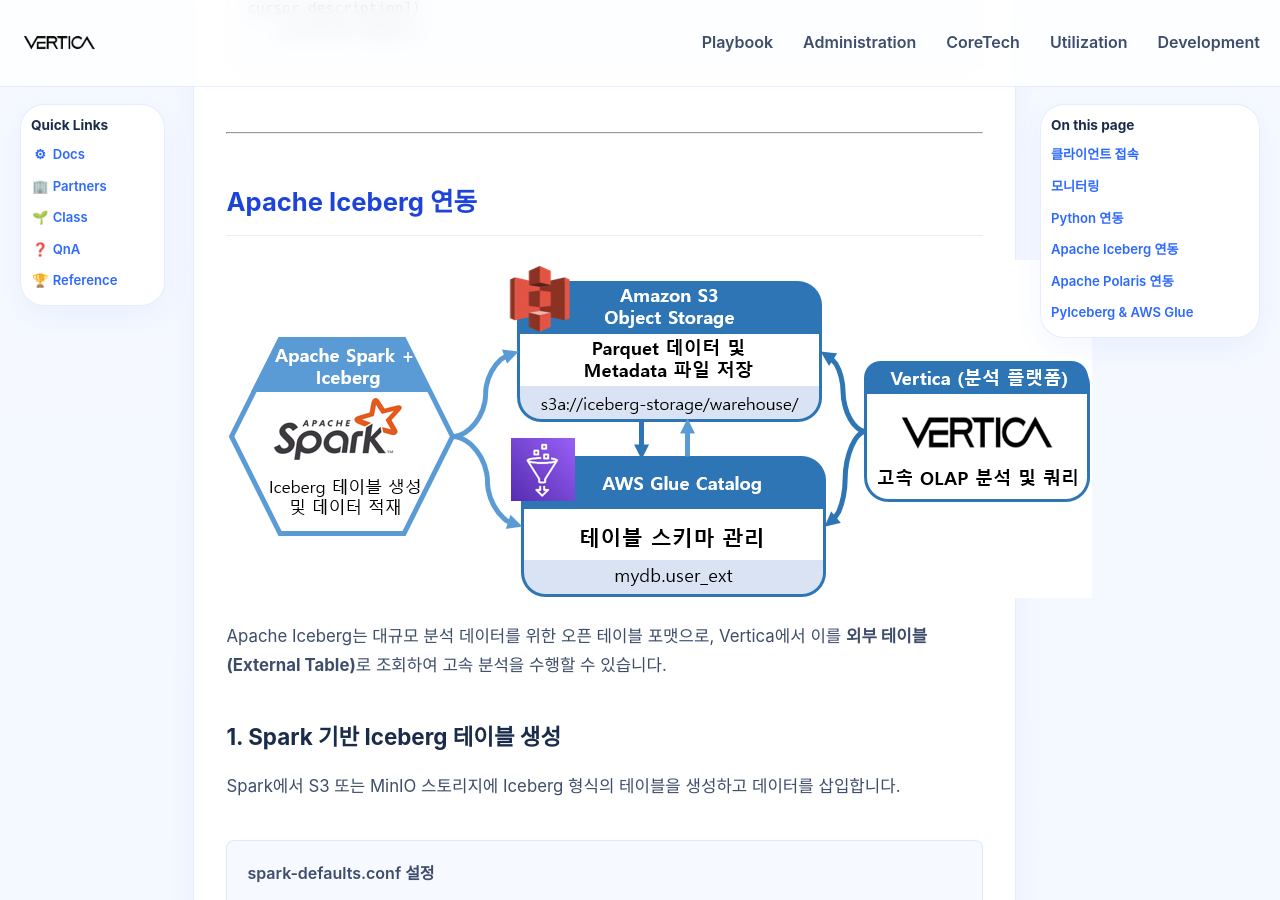
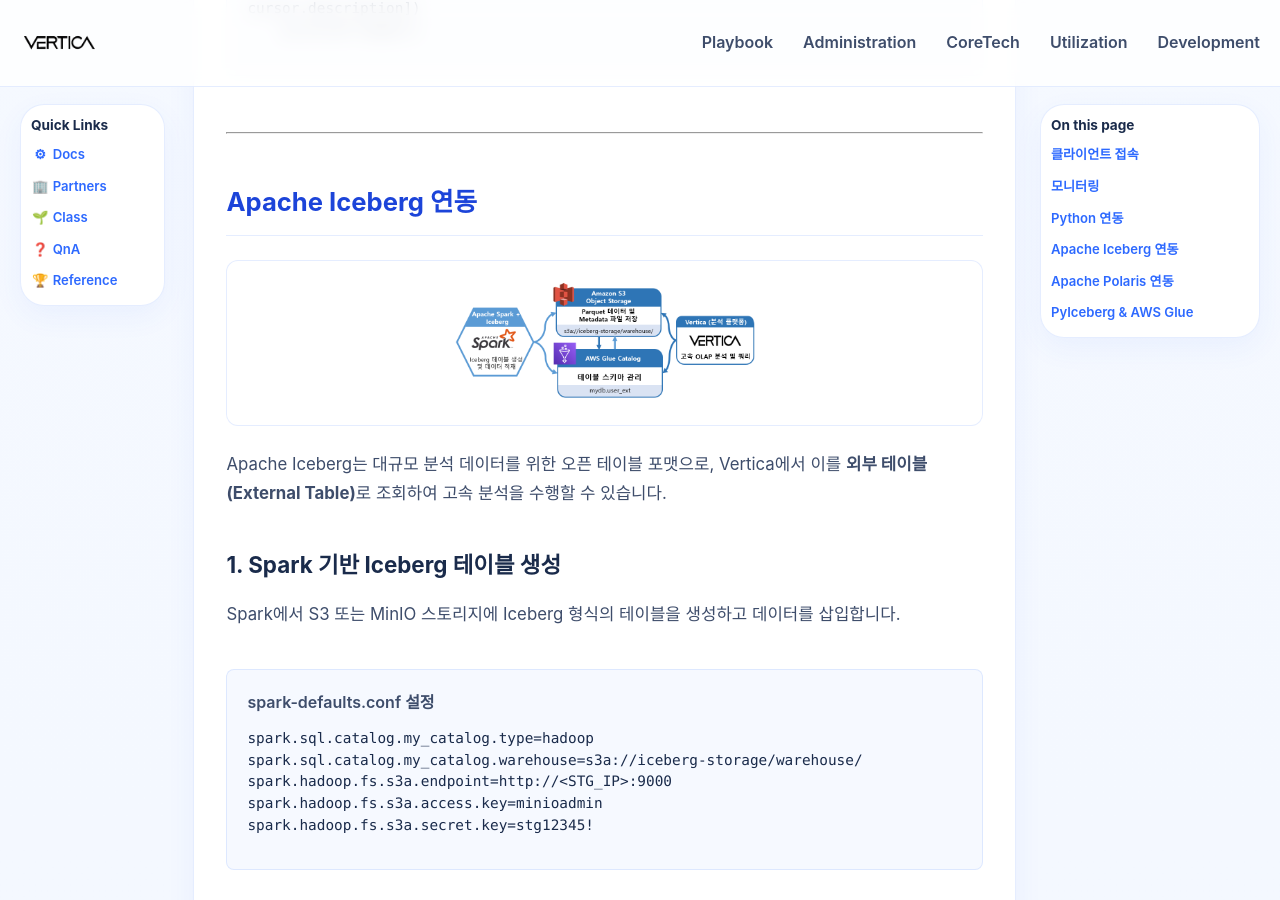
Before and after one commit to JIN0326/vertica_blog, a Jekyll site: the page built from 04utilization.md, in a window 1280 px wide and 900 px high, scrolled down 2628 px. Built offline with Jekyll 4.4.1, drawn with Linux system fonts in a browser that asks for light colours; our own code applies the rules of GitHub Pages for plain Markdown files.

Commit message:
Update blog content and styling

```diff
--- a/04utilization.md
+++ b/04utilization.md
@@ -100,8 +100,10 @@
 
 ## Apache Iceberg 연동
 <div class="architecture-section">
-<img src="{{ '/assets/images/iceberg.png' | relative_url }}" alt="Apache Iceberg">
-    <p class="section-description">Apache Iceberg는 대규모 분석 데이터를 위한 오픈 테이블 포맷으로, Vertica에서 이를 <strong>외부 테이블(External Table)</strong>로 조회하여 고속 분석을 수행할 수 있습니다.</p>
+<div class="image-box-styled">
+  <img src="{{ '/assets/images/iceberg.png' | relative_url }}" alt="Apache Iceberg" style="max-width: 300px; width: 100%;">
+</div>
+<p class="section-description">Apache Iceberg는 대규모 분석 데이터를 위한 오픈 테이블 포맷으로, Vertica에서 이를 <strong>외부 테이블(External Table)</strong>로 조회하여 고속 분석을 수행할 수 있습니다.</p>
 
   <div class="architecture-subsection">
       <h3 class="section-subtitle">1. Spark 기반 Iceberg 테이블 생성</h3>
```
